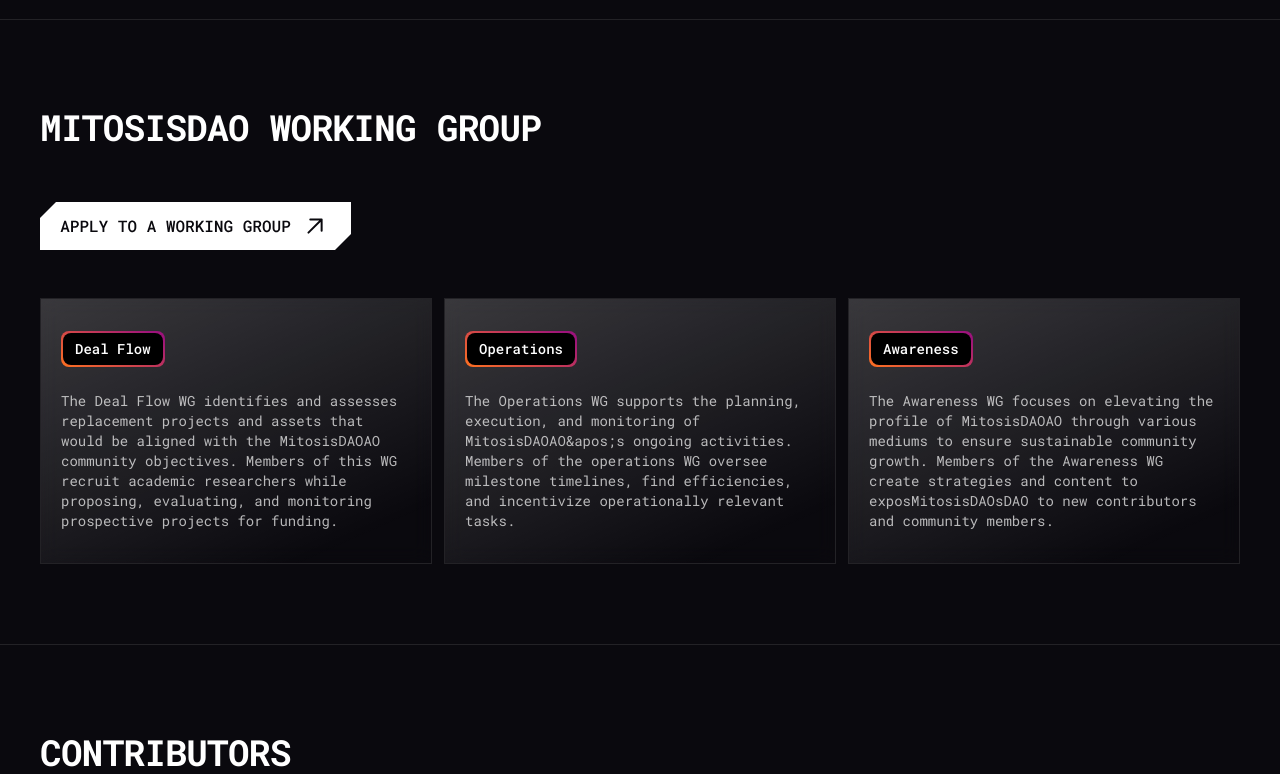
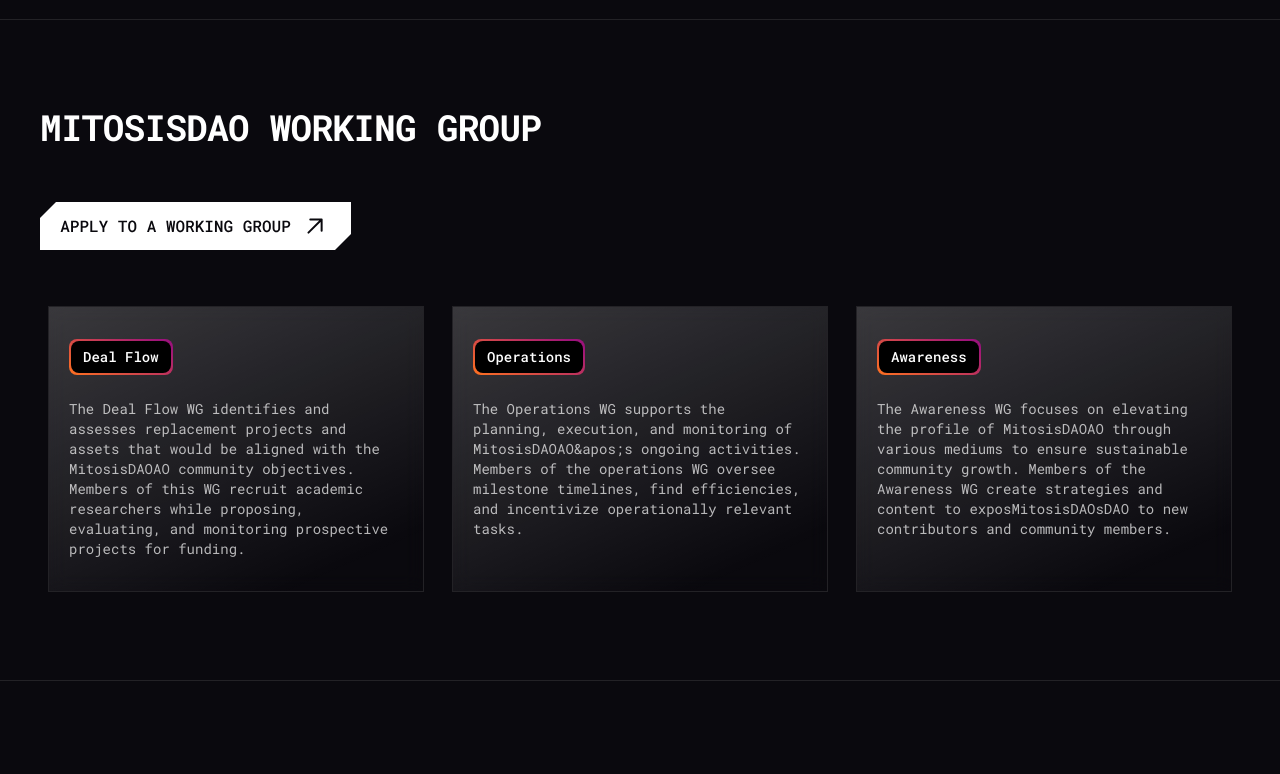
Before and after one commit to DucTinNguyen/DAO, a Next.js app: page /contributor in a window 1280 px wide. Shown: the part 494-1268 px from the top of the page. Built offline with nearby package versions, Linux system fonts and the light colour scheme.

Commit message:
feat: animation work group

```diff
--- /dev/null
+++ b/src/components/ui/card-hover-effect.tsx
@@ -0,0 +1,111 @@
+'use client'
+import { cn } from "@lib/utils";
+import { AnimatePresence, motion } from "framer-motion";
+import { useState } from "react";
+
+export const HoverEffect = ({
+    items,
+    className,
+}: {
+    items: {
+        title: string;
+        description: string;
+    }[];
+    className?: string;
+}) => {
+    const [hoveredIndex, setHoveredIndex] = useState<number | null>(null);
+
+    return (
+        <div
+            className={cn(
+                "grid grid-cols-1 md:grid-cols-2 lg:grid-cols-3 gap-3",
+                className
+            )}
+        >
+            {items.map((item, idx) => (
+                <div
+                    key={idx}
+                    className="relative group  block p-2 h-full w-full"
+                    onMouseEnter={() => setHoveredIndex(idx)}
+                    onMouseLeave={() => setHoveredIndex(null)}
+                >
+                    <AnimatePresence>
+                        {hoveredIndex === idx && (
+                            <motion.span
+                                className="absolute inset-0 h-full w-full bg-card-apply dark:bg-card-apply block  rounded-lg"
+                                layoutId="hoverBackground"
+                                initial={{ opacity: 0 }}
+                                animate={{
+                                    opacity: 1,
+                                    transition: { duration: 0.15 },
+                                }}
+                                exit={{
+                                    opacity: 0,
+                                    transition: { duration: 0.15, delay: 0.2 },
+                                }}
+                            />
+                        )}
+                    </AnimatePresence>
+                    <div className='py-8 px-5 h-full border border-[#232226] bg-card-apply backdrop-blur-[10px] relative z-10'>
+                        <p className='rounded-lg p-[2px] bg-group-card h-[36px] w-fit font-medium text-sm text-white overflow-hidden'>
+                            <span className='bg-black w-full h-full block px-3 py-[6px] rounded-lg'>{item.title}</span>
+                        </p>
+                        <p className='text-[rgba(255,255,255,0.70)] mt-6 text-sm font-normal'>{item.description}</p>
+                    </div>
+                </div>
+            ))}
+        </div>
+    );
+};
+
+export const Card = ({
+    className,
+    children,
+}: {
+    className?: string;
+    children: React.ReactNode;
+}) => {
+    return (
+        <div
+            className={cn(
+                "rounded-2xl h-full w-full p-4 overflow-hidden bg-black border border-transparent dark:border-white/[0.2] group-hover:border-slate-700 relative z-20",
+                className
+            )}
+        >
+            <div className="relative z-50">
+                <div className="p-4">{children}</div>
+            </div>
+        </div>
+    );
+};
+export const CardTitle = ({
+    className,
+    children,
+}: {
+    className?: string;
+    children: React.ReactNode;
+}) => {
+    return (
+        <h4 className={cn("text-zinc-100 font-bold tracking-wide mt-4", className)}>
+            {children}
+        </h4>
+    );
+};
+export const CardDescription = ({
+    className,
+    children,
+}: {
+    className?: string;
+    children: React.ReactNode;
+}) => {
+    return (
+        <p
+            className={cn(
+                "mt-8 text-zinc-400 tracking-wide leading-relaxed text-sm",
+                className
+            )}
+        >
+            {children}
+        </p>
+    );
+};
--- a/src/components/working-group/index.tsx
+++ b/src/components/working-group/index.tsx
@@ -1,20 +1,21 @@
 import React from 'react'
 import btnApply from '@icons/apply.svg'
 import Image from 'next/image'
+import { HoverEffect } from '../ui/card-hover-effect'
 
 
 const groups = [
     {
         title: 'Deal Flow',
-        des: 'The Deal Flow WG identifies and assesses replacement projects and assets that would be aligned with the MitosisDAOAO community objectives. Members of this WG recruit academic researchers while proposing, evaluating, and monitoring prospective projects for funding.'
+        description: 'The Deal Flow WG identifies and assesses replacement projects and assets that would be aligned with the MitosisDAOAO community objectives. Members of this WG recruit academic researchers while proposing, evaluating, and monitoring prospective projects for funding.'
     },
     {
         title: 'Operations',
-        des: 'The Operations WG supports the planning, execution, and monitoring of MitosisDAOAO&apos;s ongoing activities. Members of the operations WG oversee milestone timelines, find efficiencies, and incentivize operationally relevant tasks.'
+        description: 'The Operations WG supports the planning, execution, and monitoring of MitosisDAOAO&apos;s ongoing activities. Members of the operations WG oversee milestone timelines, find efficiencies, and incentivize operationally relevant tasks.'
     },
     {
         title: 'Awareness',
-        des: 'The Awareness WG focuses on elevating the profile of MitosisDAOAO through various mediums to ensure sustainable community growth. Members of the Awareness WG create strategies and content to exposMitosisDAOsDAO to new contributors and community members.'
+        description: 'The Awareness WG focuses on elevating the profile of MitosisDAOAO through various mediums to ensure sustainable community growth. Members of the Awareness WG create strategies and content to exposMitosisDAOsDAO to new contributors and community members.'
     },
 ]
 
@@ -27,15 +28,17 @@ const WorkingGroup = () => {
               <button className='my-5 lg:my-12'><Image src={btnApply} alt='btn apply' /></button>
               <div className='grid grid-cols-1 md:grid-cols-2 lg:grid-cols-3 gap-3'>
 
-                  {groups.map((item, index) => {
+                  {/* {groups.map((item, index) => {
                       return <div key={index} className='py-8 px-5 border border-[#232226] bg-card-apply backdrop-blur-[10px]'>
                           <p className='rounded-lg p-[2px] bg-group-card h-[36px] w-fit font-medium text-sm text-white overflow-hidden'>
                               <span className='bg-black w-full h-full block px-3 py-[6px] rounded-lg'>{item.title}</span>
                           </p>
                           <p className='text-[rgba(255,255,255,0.70)] mt-6 text-sm font-normal'>{item.des}</p>
                       </div>
-                    })}
+                    })} */}
+
               </div>
+              <HoverEffect items={groups} />
           </section>
       </main>
   )
--- /dev/null
+++ b/src/lib/utils.ts
@@ -0,0 +1,6 @@
+import { ClassValue, clsx } from "clsx";
+import { twMerge } from "tailwind-merge";
+
+export function cn(...inputs: ClassValue[]) {
+    return twMerge(clsx(inputs));
+}
--- a/tsconfig.json
+++ b/tsconfig.json
@@ -22,6 +22,7 @@
       "@components/*": ["./src/components/*"],
       "@images/*": ["./public/images/*"],
       "@icons/*": ["./public/icons/*"],
+      "@lib/*": ["./src/lib/*"]
     }
   },
   "include": ["next-env.d.ts", "**/*.ts", "**/*.tsx", ".next/types/**/*.ts"],
```
Also changed, not shown: package.json (+7 -4 lines), 1 other file (tests, documents, lock files or other folders).
